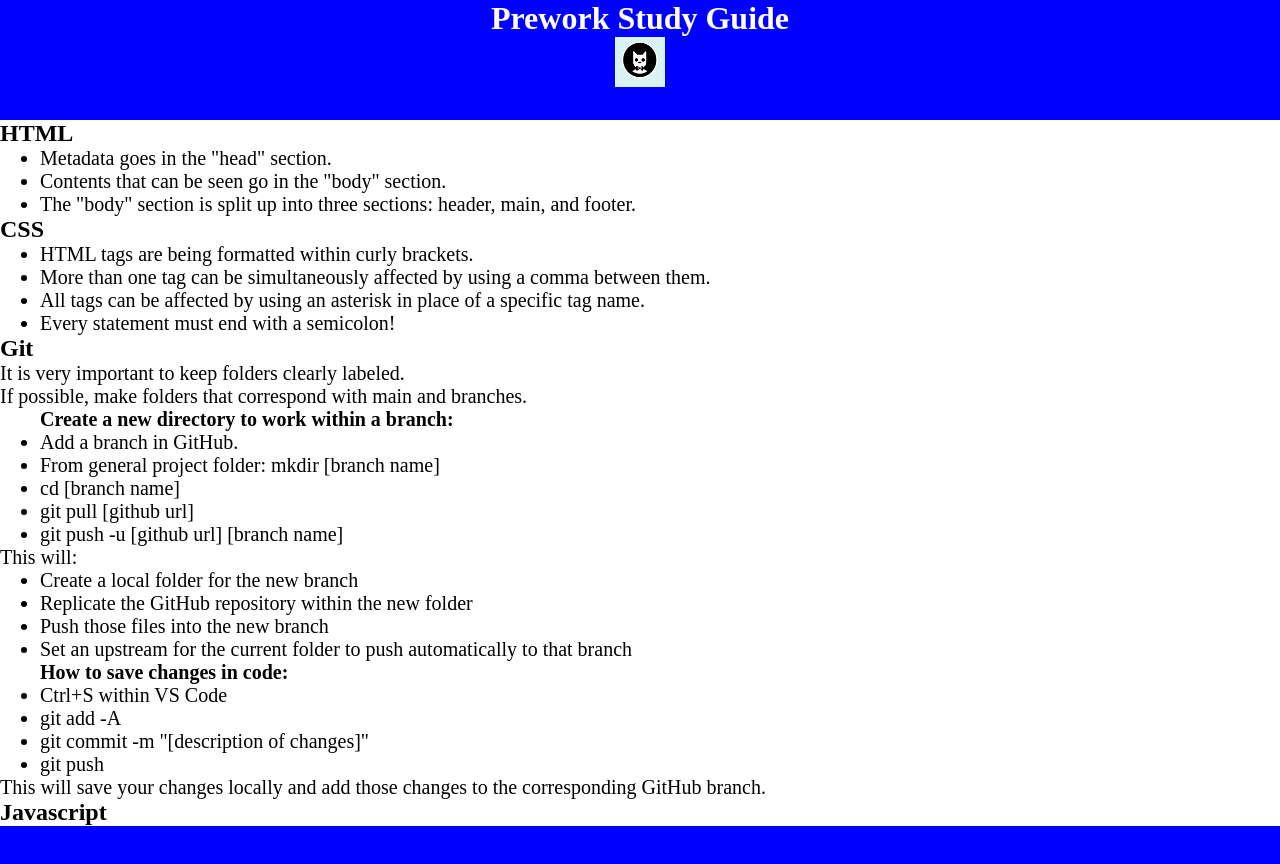
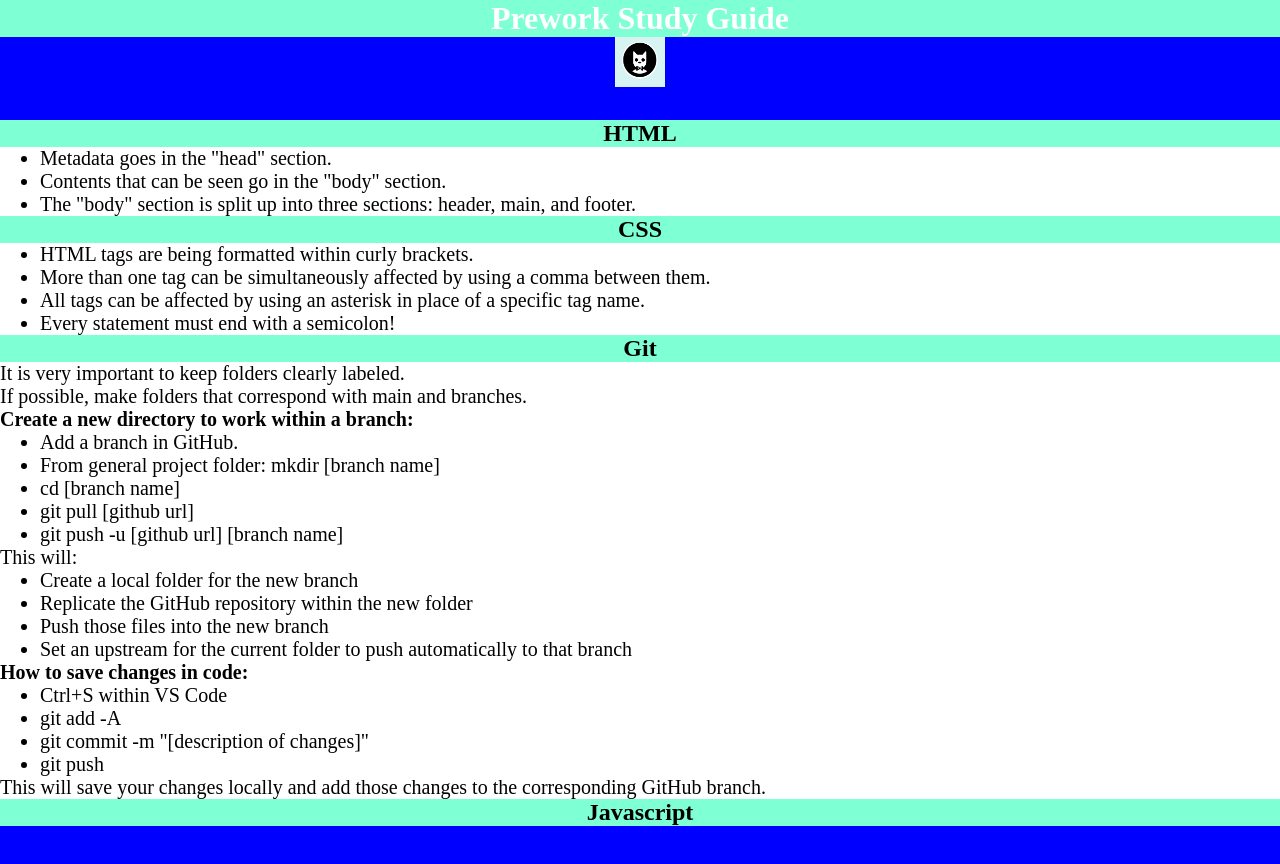
Before and after one commit to DaniSweets/prework-study-guide, a plain HTML site: page prework-study-guide/index.html in a window 1280 px wide. Drawn offline with Linux system fonts and the light colour scheme.

Commit message:
updated formatting

```diff
--- a/prework-study-guide/assets/style.css
+++ b/prework-study-guide/assets/style.css
@@ -8,8 +8,9 @@ header, footer {
     background-color: blue;
     color: white;
 }
-h1 {
+h1, h2 {
   text-align: center;
+  background-color: aquamarine;
 }
 img {
     display: block;
@@ -18,11 +19,11 @@ img {
     margin-left: auto;
     margin-right: auto;
 }
-ul, h4 {
+ul {
   padding-left: 40px;
   font-size: 20px;
 }
-p {
+p, h4 {
   text-align: left;
   font-size: 20px;
 }
```
